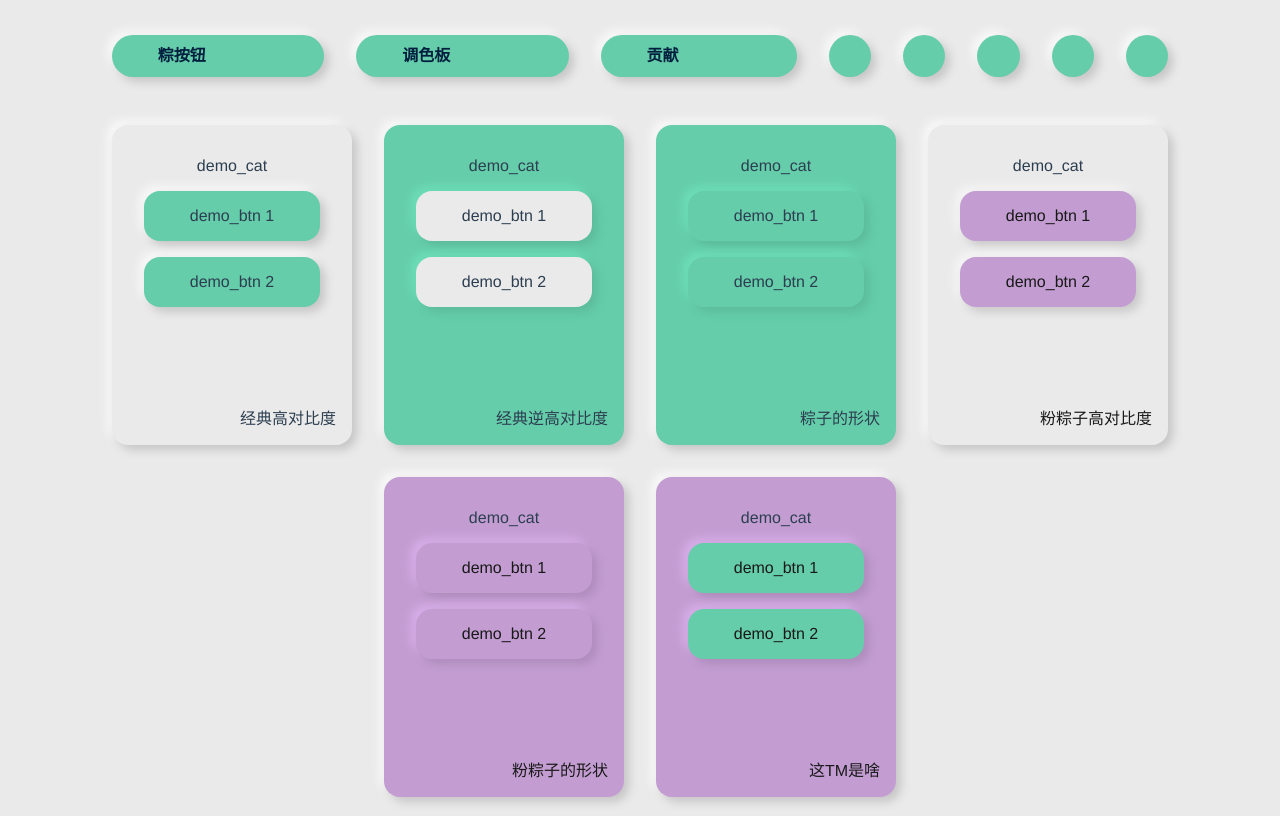
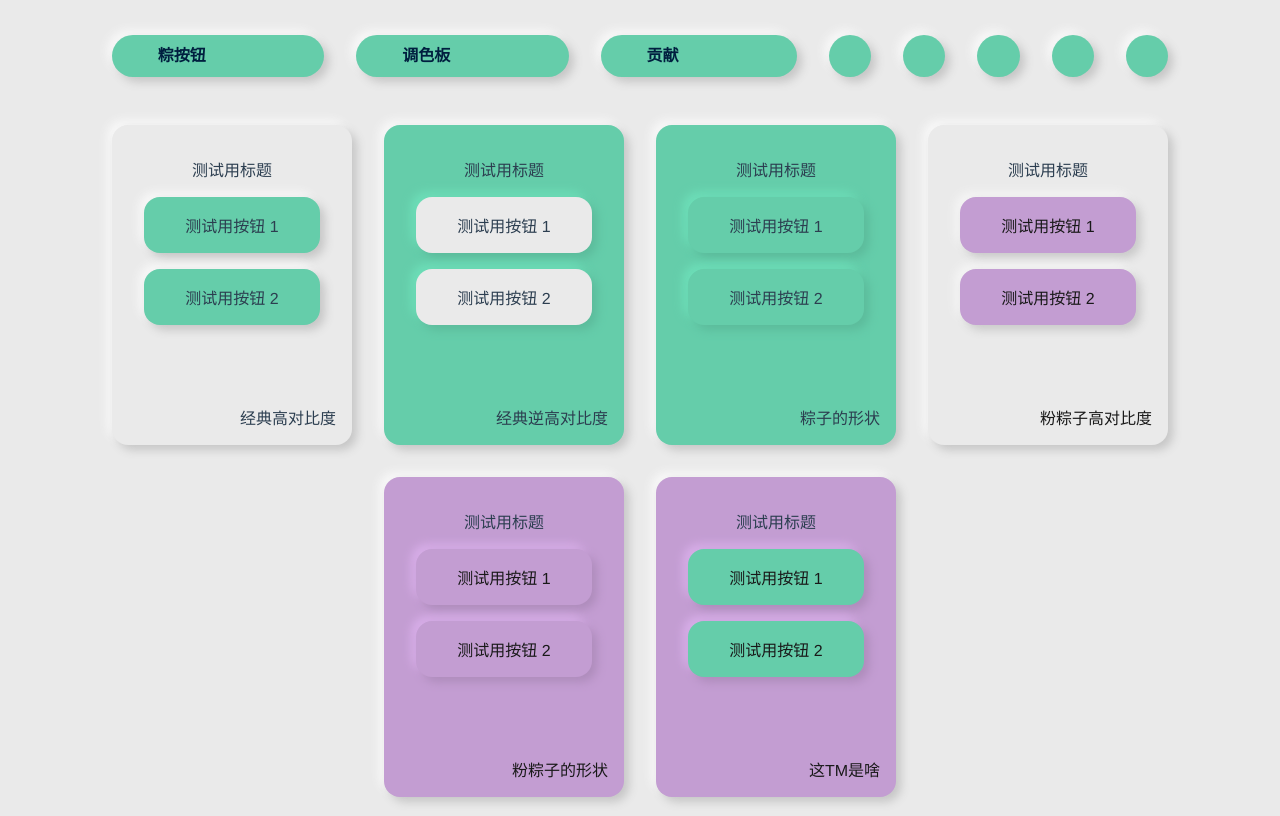
Before and after one commit to Rushia-cn/Rushia-button, a Vue app: page /#/color in a window 1280 px wide. Built offline with nearby package versions, Linux system fonts and the light colour scheme; a web font is replaced by a local one; what vue-async-computed would draw is missing.

Commit message:
🎈perf: Add config file Use @/assets/config.json to manage the site

```diff
--- a/src/App.vue
+++ b/src/App.vue
@@ -18,9 +18,7 @@
 </template>
 <script>
   import Nav from '@/components/Nav.vue'
-  import json from '@/assets/colorPallet.json'
   export default {
-    colorPallets: json,
     components: {
       Nav
     },
@@ -30,21 +28,8 @@
         this.locale = lang;
       }
     },
-    data() {
-      return {
-        routes: [
-          { 'icon': '&#xe630;', 'title': 'Home', 'name': { 'en': 'Rushia Button', 'zh': '粽按钮' }, 'to': '/#/' },
-          { 'icon': '&#xe618;', 'title': 'Color Pallet', 'name': { 'en': 'Color Pallet', 'zh': '调色板' }, 'to': '/#/color' },
-          { 'icon': '&#xe617;', 'title': 'Contribute', 'name': { 'en': 'Contribute', 'zh': '贡献' }, 'to': 'https://github.com/Rushia-cn/Rushia-button/blob/master/Contribute.md'},
-          { 'icon': '&#xe600;', 'title': 'Youtube', 'name': { 'en': '' }, 'to': 'https://www.youtube.com/channel/UCl_gCybOJRIgOXw6Qb4qJzQ' },
-          { 'icon': '&#xe7af;', 'title': 'Twitter', 'name': { 'en': '' }, 'to': 'https://twitter.com/uruharushia' },
-          { 'icon': '&#xe75c;', 'title': 'Bilibili', 'name': { 'en': '' }, 'to': 'https://space.bilibili.com/443300418' },
-          { 'icon': '&#xe685;', 'title': 'Github', 'name': { 'en': '' }, 'to': 'https://github.com/Rushia-cn/Rushia-button' },
-          { 'icon': '&#xe9ac;', 'title': 'Telegram', 'name': { 'en': '' }, 'to': 'https://t.me/RushiaBtn' },
-        ]
-      }
-    },
     computed: {
+      routes: function() { return this.$store.state.config.routes },
       colorChoosed: function () { return this.$store.getters.color },
       background: function () { return this.colorChoosed.background },
       btnColor: function () { return this.colorChoosed.btnColor },
--- a/src/assets/colorPallet.json
+++ /dev/null
@@ -1,74 +0,0 @@
-[
-    {
-        "name": {"en": "Classical high contrast", "zh": "经典高对比度", "jp":"ハイコントラスト"},
-        "background": "#eaeaea",
-        "btnColor": "#65cdaa",
-        "fontColor": "#2c3e50",
-        "boxShadow": [
-            "#c6c6c6",
-            "#f8f8f8"
-        ],
-        "distance": 5,
-        "blur": 10
-    },
-    {
-        "name": {"en": "Classical inverse high contrast", "zh": "经典逆高对比度", "jp":"逆ハイコントラスト"},
-        "background": "#65cdaa",
-        "btnColor": "#eaeaea",
-        "fontColor": "#2c3e50",
-        "boxShadow": [
-            "#5cbb9b",
-            "#6edfb9"
-        ],
-        "distance": 5,
-        "blur": 10
-    },
-    {
-        "name": {"en": "Shape of Rushia", "zh": "粽子的形状", "jp":"るしあの形"},
-        "background": "#65cdaa",
-        "btnColor": "#65cdaa",
-        "fontColor": "#2c3e50",
-        "boxShadow": [
-            "#5cbb9b",
-            "#6edfb9"
-        ],
-        "distance": 5,
-        "blur": 10
-    },
-    {
-        "name": {"en": "Pink Rushia high contrast", "zh": "粉粽子高对比度", "jp":"ピンクなハイコントラスト"},
-        "background": "#eaeaea",
-        "btnColor": "#c39dd2",
-        "fontColor": "#191919",
-        "boxShadow": [
-            "#c9c9c9",
-            "#f5f5f5"
-        ],
-        "distance": 5,
-        "blur": 10
-    },
-    {
-        "name": {"en": "Shape of pink Rushia", "zh": "粉粽子的形状", "jp":"ピンクなるしあの形"},
-        "background": "#c39dd2",
-        "btnColor": "#c39dd2",
-        "fontColor": "#191919",
-        "boxShadow": [
-            "#ae8cbb",
-            "#d8aee9"
-        ],
-        "distance": 5,
-        "blur": 10
-    },
-    {
-        "name": {"en": "WTF IS THIS", "zh": "这TM是啥", "jp":"なんじゃこりゃー"},
-        "background": "#c39dd2",
-        "btnColor": "#65cdaa",
-        "fontColor": "#191919",
-        "boxShadow": [
-            "#ae8cbb",
-            "#d8aee9"
-        ],
-        "distance": 5,
-        "blur": 10
-    }
-]
--- /dev/null
+++ b/src/assets/config.json
@@ -0,0 +1,174 @@
+{
+    "metaSource": "https://rushia.moe/category",
+    "locale": {
+        "default": "zh",
+        "fallback": "en"
+    },
+    "routes": [
+        {
+            "icon": "&#xe630;",
+            "title": "Home",
+            "name": {
+                "en": "Rushia Button",
+                "zh": "粽按钮"
+            },
+            "to": "/#/"
+        },
+        {
+            "icon": "&#xe618;",
+            "title": "Color Pallet",
+            "name": {
+                "en": "Color Pallet",
+                "zh": "调色板"
+            },
+            "to": "/#/color"
+        },
+        {
+            "icon": "&#xe617;",
+            "title": "Contribute",
+            "name": {
+                "en": "Contribute",
+                "zh": "贡献"
+            },
+            "to": "https://github.com/Rushia-cn/Rushia-button/blob/master/Contribute.md"
+        },
+        {
+            "icon": "&#xe600;",
+            "title": "Youtube",
+            "name": {
+                "en": ""
+            },
+            "to": "https://www.youtube.com/channel/UCl_gCybOJRIgOXw6Qb4qJzQ"
+        },
+        {
+            "icon": "&#xe7af;",
+            "title": "Twitter",
+            "name": {
+                "en": ""
+            },
+            "to": "https://twitter.com/uruharushia"
+        },
+        {
+            "icon": "&#xe75c;",
+            "title": "Bilibili",
+            "name": {
+                "en": ""
+            },
+            "to": "https://space.bilibili.com/443300418"
+        },
+        {
+            "icon": "&#xe685;",
+            "title": "Github",
+            "name": {
+                "en": ""
+            },
+            "to": "https://github.com/Rushia-cn/Rushia-button"
+        },
+        {
+            "icon": "&#xe9ac;",
+            "title": "Telegram",
+            "name": {
+                "en": ""
+            },
+            "to": "https://t.me/RushiaBtn"
+        }
+    ],
+    "colorPallet": [
+        {
+            "name": {
+                "en": "Classical high contrast",
+                "zh": "经典高对比度",
+                "jp": "ハイコントラスト"
+            },
+            "background": "#eaeaea",
+            "btnColor": "#65cdaa",
+            "fontColor": "#2c3e50",
+            "boxShadow": [
+                "#c6c6c6",
+                "#f8f8f8"
+            ],
+            "distance": 5,
+            "blur": 10
+        },
+        {
+            "name": {
+                "en": "Classical inverse high contrast",
+                "zh": "经典逆高对比度",
+                "jp": "逆ハイコントラスト"
+            },
+            "background": "#65cdaa",
+            "btnColor": "#eaeaea",
+            "fontColor": "#2c3e50",
+            "boxShadow": [
+                "#5cbb9b",
+                "#6edfb9"
+            ],
+            "distance": 5,
+            "blur": 10
+        },
+        {
+            "name": {
+                "en": "Shape of Rushia",
+                "zh": "粽子的形状",
+                "jp": "るしあの形"
+            },
+            "background": "#65cdaa",
+            "btnColor": "#65cdaa",
+            "fontColor": "#2c3e50",
+            "boxShadow": [
+                "#5cbb9b",
+                "#6edfb9"
+            ],
+            "distance": 5,
+            "blur": 10
+        },
+        {
+            "name": {
+                "en": "Pink Rushia high contrast",
+                "zh": "粉粽子高对比度",
+                "jp": "ピンクなハイコントラスト"
+            },
+            "background": "#eaeaea",
+            "btnColor": "#c39dd2",
+            "fontColor": "#191919",
+            "boxShadow": [
+                "#c9c9c9",
+                "#f5f5f5"
+            ],
+            "distance": 5,
+            "blur": 10
+        },
+        {
+            "name": {
+                "en": "Shape of pink Rushia",
+                "zh": "粉粽子的形状",
+                "jp": "ピンクなるしあの形"
+            },
+            "background": "#c39dd2",
+            "btnColor": "#c39dd2",
+            "fontColor": "#191919",
+            "boxShadow": [
+                "#ae8cbb",
+                "#d8aee9"
+            ],
+            "distance": 5,
+            "blur": 10
+        },
+        {
+            "name": {
+                "en": "WTF IS THIS",
+                "zh": "这TM是啥",
+                "jp": "なんじゃこりゃー"
+            },
+            "background": "#c39dd2",
+            "btnColor": "#65cdaa",
+            "fontColor": "#191919",
+            "boxShadow": [
+                "#ae8cbb",
+                "#d8aee9"
+            ],
+            "distance": 5,
+            "blur": 10
+        }
+    ]
+}
--- /dev/null
+++ b/src/assets/locale.json
@@ -0,0 +1,10 @@
+{
+    "en": {
+        "demo_cat": "DEMO CATEGORY",
+        "demo_btn": "DEMO BUTTON"
+    },
+    "zh": {
+        "demo_cat": "测试用标题",
+        "demo_btn": "测试用按钮"
+    }
+}
--- a/src/i18n.js
+++ b/src/i18n.js
@@ -1,11 +1,12 @@
 import Vue from 'vue'
 import VueI18n from 'vue-i18n'
 
-import locale from '@/locale'
+import locale from '@/assets/locale.json'
+import config from '@/assets/config.json'
 
 Vue.use(VueI18n);
 export const i18n = new VueI18n({
-    locale: "zh",
-    fallbackLocale: "en",
+    locale: config.locale.default,
+    fallbackLocale: config.locale.fallback,
     messages: locale
 })
--- a/src/locale/en.js
+++ /dev/null
@@ -1,4 +0,0 @@
-export default {
-    demo_cat: "DEMO CATEGORY",
-    demo_btn: "DEMO BUTTON"
-}
--- a/src/locale/index.js
+++ /dev/null
@@ -1,10 +0,0 @@
-function importAll(r) {
-    let __modules = {}
-    r.keys().forEach(key => {
-        const result = key.match(/\.\/(\S{2})\.js/)
-        if (result != null) __modules[result[1]] = r(key).default
-    });
-    return __modules
-}
-
-export default importAll(require.context('./', false, /\.js$/))
--- a/src/locale/zh.js
+++ /dev/null
@@ -1,4 +0,0 @@
-export default {
-    demo_cat: "测试用标题",
-    demo_btn: "测试用按钮",
-}
--- a/src/views/Color.vue
+++ b/src/views/Color.vue
@@ -1,6 +1,6 @@
 <template>
     <div id='color-setting'>
-        <ColorCard v-for="(color, index) in $store.state.colorPallet" :key="index" :cid="index" :color="color"></ColorCard>
+        <ColorCard v-for="(color, index) in $store.state.config.colorPallet" :key="index" :cid="index" :color="color"></ColorCard>
     </div>
 </template>
 <script>
--- a/src/views/Home.vue
+++ b/src/views/Home.vue
@@ -34,7 +34,7 @@
     },
     asyncComputed: {
       async categories() {
-        const loaded = (await this.$a.get("https://rushia.moe/category")).data
+        const loaded = (await this.$a.get(this.$store.getters.metaSource)).data
         this.loading = false
         /*
         loaded[0] = {
--- a/src/vuex.js
+++ b/src/vuex.js
@@ -1,18 +1,21 @@
 import Vue from 'vue'
 import Vuex from 'vuex'
 
-import colorPallet from '@/assets/colorPallet.json'
+import config from '@/assets/config.json'
 
 Vue.use(Vuex);
 
 export default new Vuex.Store({
   state: {
+    config,
     colorChoice: 0,
-    colorPallet,
   },
   getters: {
     color: state => {
-      return state.colorPallet[state.colorChoice]
+      return state.config.colorPallet[state.colorChoice]
+    },
+    metaSource: state => {
+      return state.config.metaSource
     }
   },
   mutations: {
```
